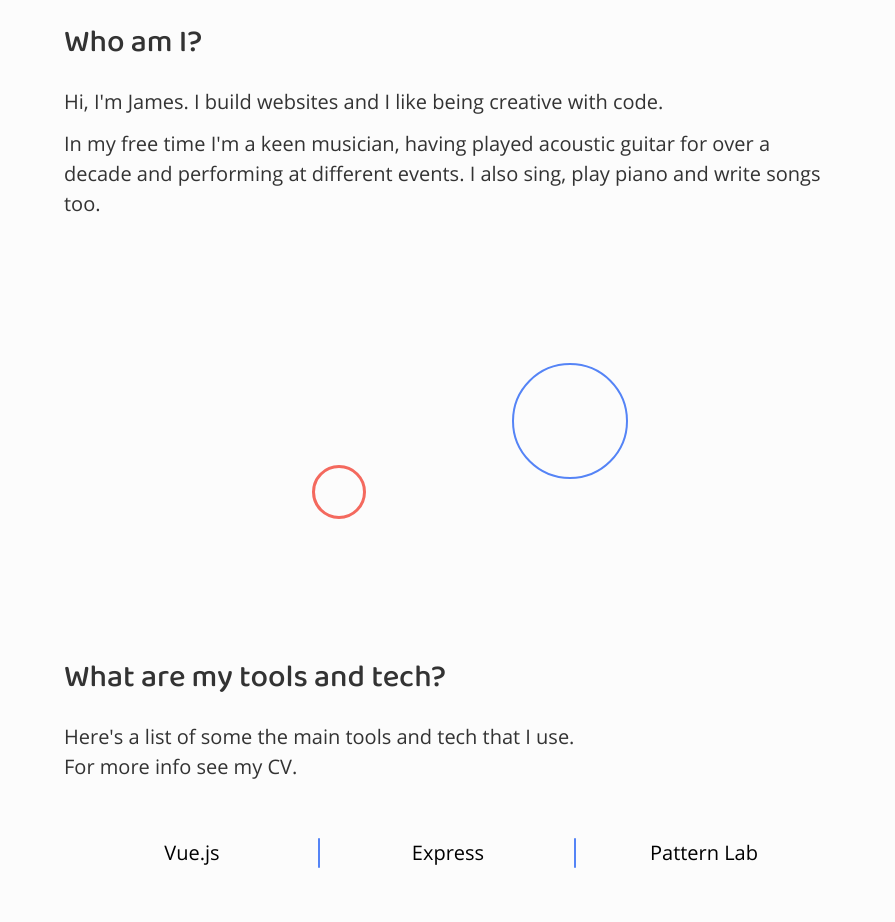
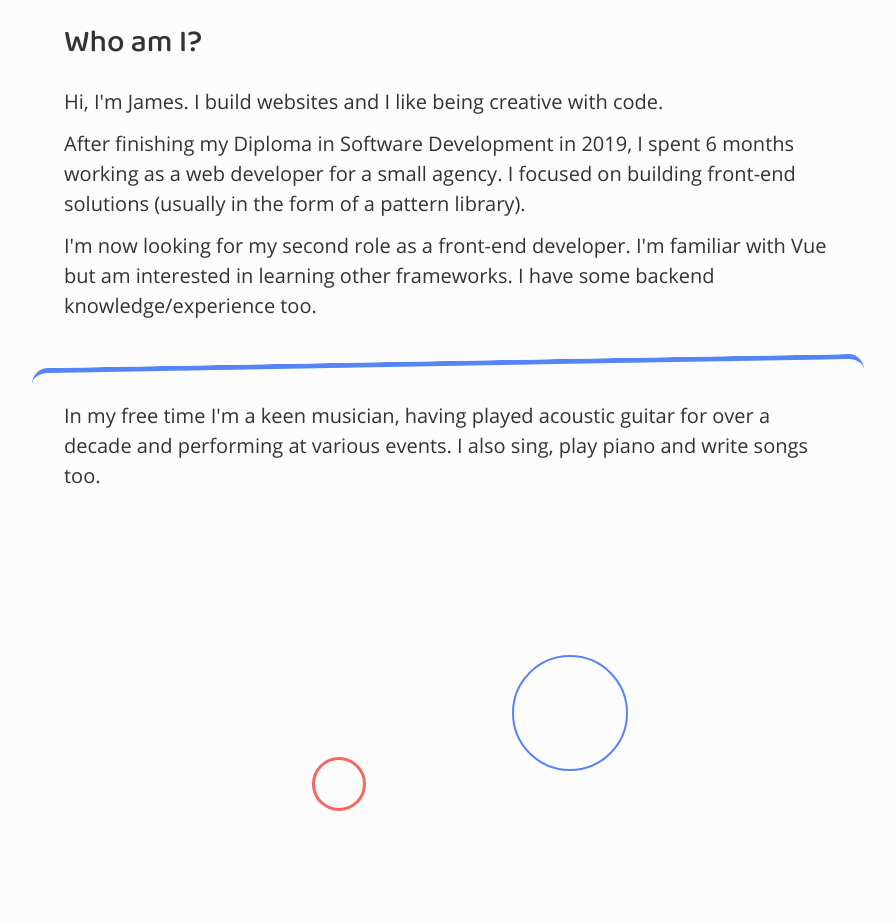
Before and after one commit to jamesahorne/portfolio-vue, a Vue app in the folder client/: page / in a window 1280 px wide. Shown: the part 980-1902 px from the top of the page, without its empty margins (192-1087 px from the left). Built offline with nearby package versions, Linux system fonts and the light colour scheme.

Commit message:
✏️♻️ Update about

```diff
--- a/client/src/components/About.vue
+++ b/client/src/components/About.vue
@@ -1,9 +1,11 @@
 <template>
-  <article class="about">
+  <article class="about" id="about">
     <div class="l-spacing">
       <h2 class="u-heading-1">Who am I?</h2>
       <p class="u-text">Hi, I'm James. I build websites and I like being creative with code.</p>
-      <p class="u-text">In my free time I'm a keen musician, having played acoustic guitar for over a decade and performing at different events. I also sing, play piano and write songs too.</p>
+      <p class="u-text">After finishing my Diploma in Software Development in 2019, I spent 6 months working as a web developer for a small agency. I focused on building front-end solutions (usually in the form of a pattern library).</p>
+      <p class="u-text">I'm now looking for my second role as a front-end developer. I'm familiar with Vue but am interested in learning other frameworks. I have some backend knowledge/experience too.</p>
+      <p class="u-text u-text--highlighted">In my free time I'm a keen musician, having played acoustic guitar for over a decade and performing at various events. I also sing, play piano and write songs too.</p>
     </div>
   </article>
 </template>
```
